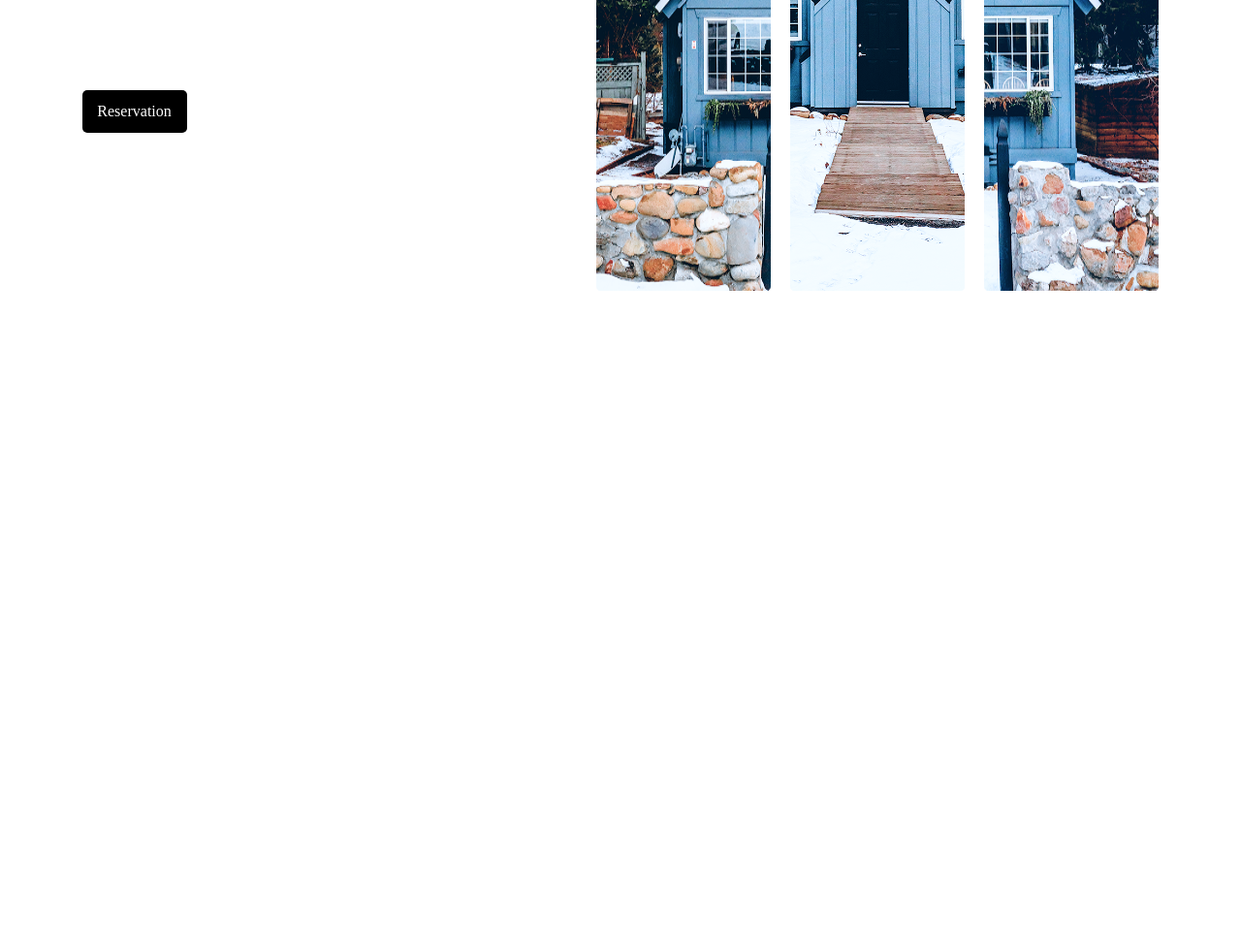
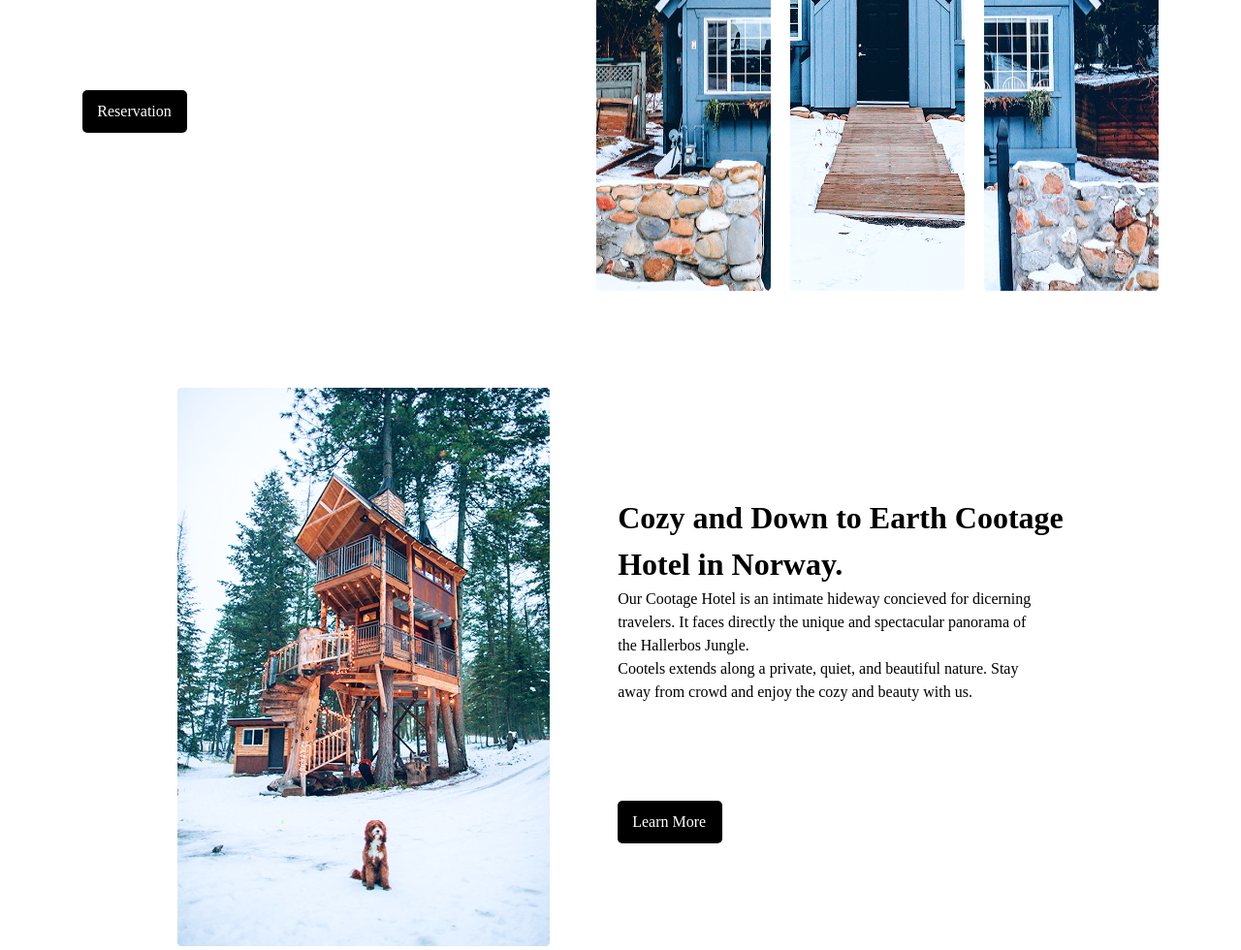
Before and after one commit to karimovmuhamadali91-arch/home-work-14, a plain HTML site: page index.html in a window 1280 px wide. Shown: the part 521-1501 px from the top of the page at 97% size. Before the commit the page ends 821 px from the top, so only its background shows below. Drawn offline with Linux system fonts and the light colour scheme.

Commit message:
box2 dob kadm

```diff
--- a/index.html
+++ b/index.html
@@ -28,7 +28,8 @@
                 Nature, Warmth, and <br> Beauty in One Space
             </h1>
             <p>
-                One place to release all the stress, bring back happines, <br> and get back to nature. We provide the best
+                One place to release all the stress, bring back happines, <br> and get back to nature. We provide the
+                best
                 room and <br> nature for you. Come visit us anytime you want.
             </p>
             <p class="p">
@@ -41,6 +42,25 @@
             <img src="./img/meritt-thomas-u-Hb93V6IWI-unsplash 3.png" alt="">
         </div>
     </div>
+    <div class="box2">
+        <div class="di1">
+            <img src="./img/image 13.png" alt="">
+        </div>
+        <div class="di2">
+            <h1>
+                Cozy and Down to Earth Cootage <br> Hotel in Norway.
+            </h1>
+            <p>
+                Our Cootage Hotel is an intimate hideway concieved for dicerning <br> travelers. It faces directly the unique and spectacular panorama of <br> the Hallerbos Jungle.
+            </p>
+            <p>
+                Cootels extends along a private, quiet, and beautiful nature. Stay <br> away from crowd and enjoy the cozy and beauty with us.
+            </p>
+            <p class="p">
+                Learn More
+            </p>
+        </div>
+    </div>
 </body>
 
 </html>
--- a/style.css
+++ b/style.css
@@ -23,6 +23,7 @@
     color: white;
     border-radius: 5px;
 }
+
 .box1 {
     display: flex;
     justify-content: center;
@@ -30,18 +31,22 @@
     gap: 70px;
     margin-top: 50px;
 }
+
 .dv1 {
     line-height: 1.5;
 }
+
 .dv2 {
     gap: 20px;
     display: flex;
     justify-content: center;
 
 }
+
 .im {
     margin-top: 18%;
 }
+
 .p {
     padding: 10px 15px;
     width: 17%;
@@ -50,3 +55,13 @@
     color: white;
     border-radius: 5px;
 }
+.box2 {
+    display: flex;
+    justify-content: center;
+    align-items: center;
+    gap: 70px;
+    margin-top: 100px;
+}
+.di2 {
+    line-height: 1.5;
+}
```
Also changed, not shown: img/image 13.png (added).
